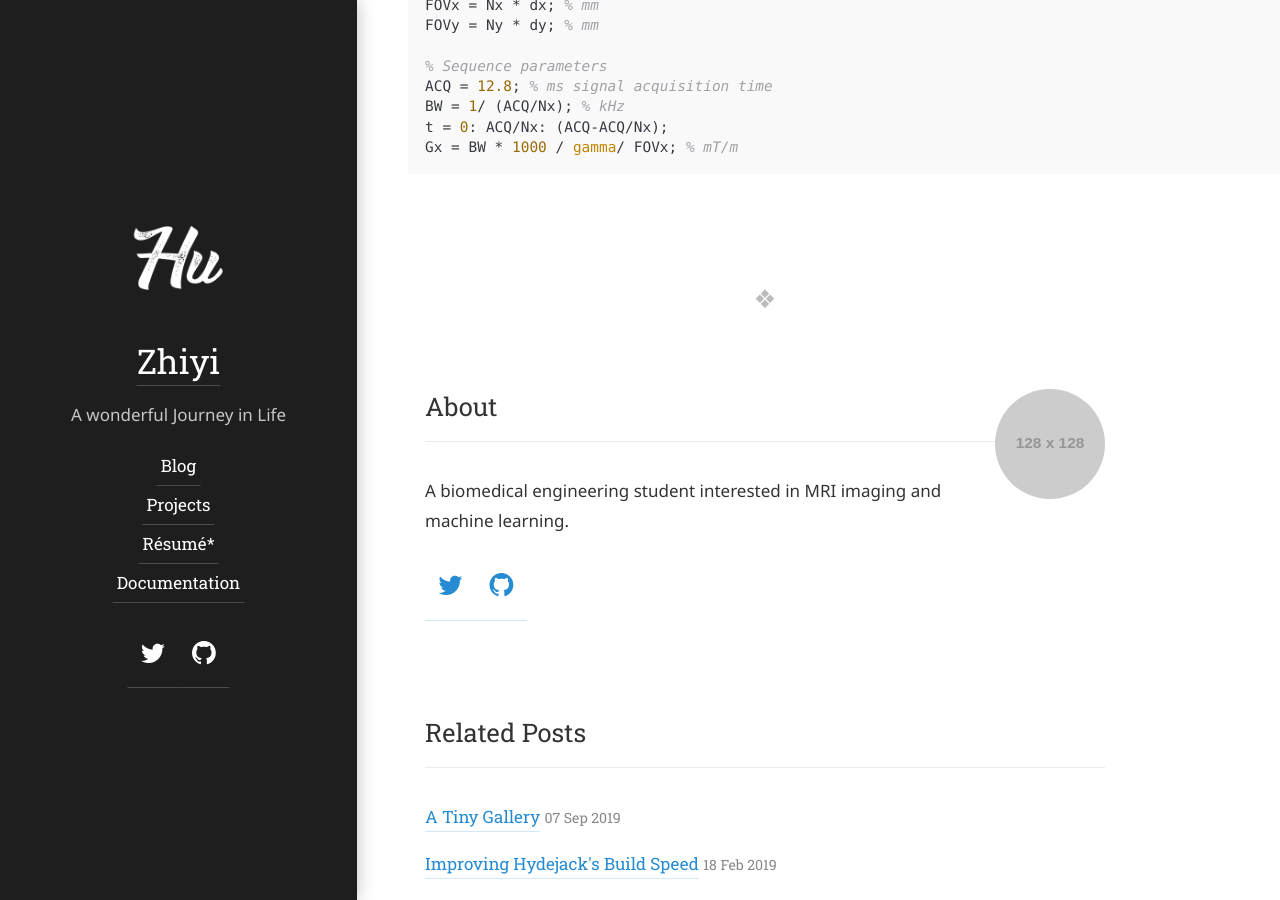
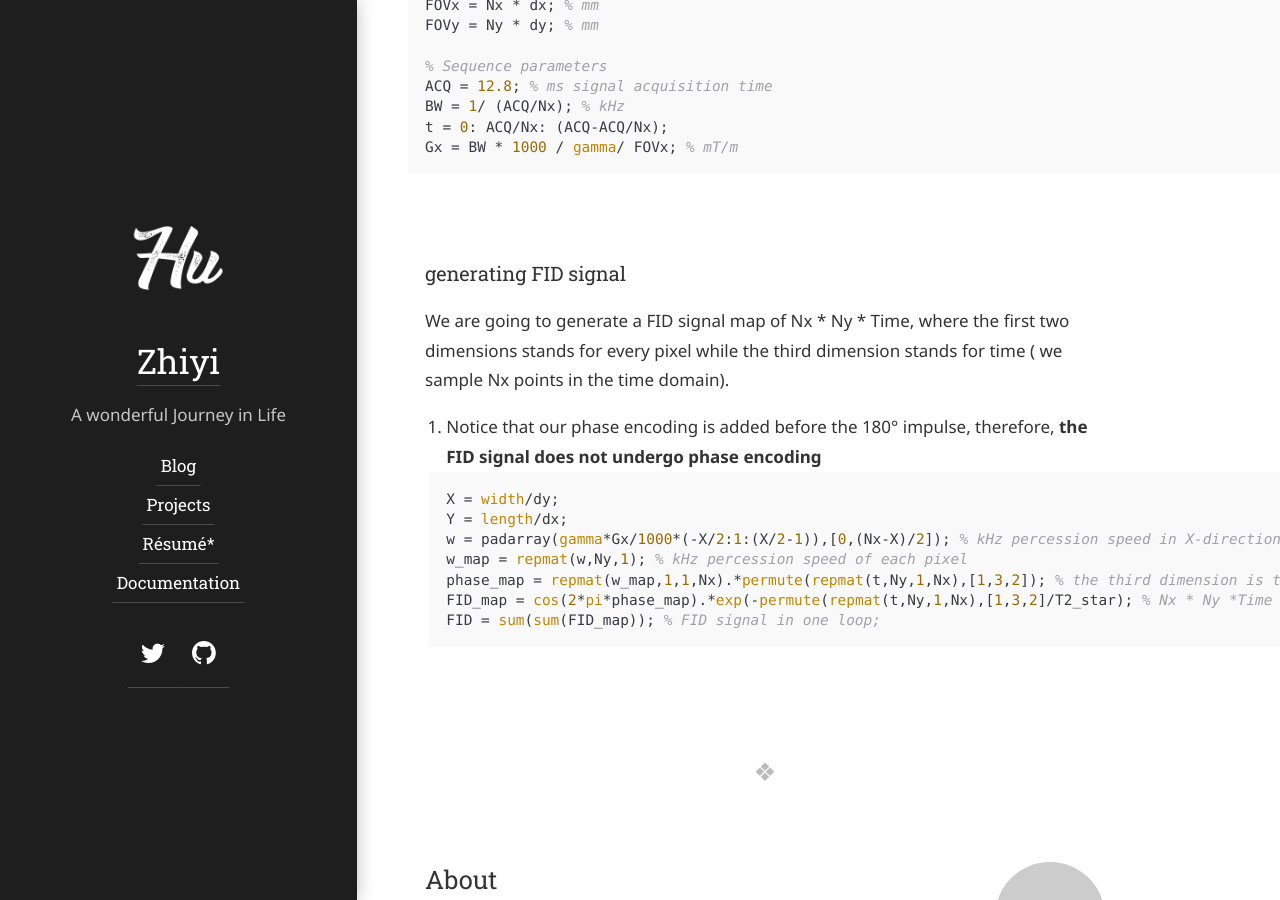
Before and after one commit to JacquelineHu/JacquelinHu.github.io, a Jekyll site: the page built from hydejack/_posts/2019-11-14-FID-noise-in-SE.md, in a window 1280 px wide and 900 px high, scrolled down 3223 px. Built offline with Jekyll 4.4.1, drawn with Linux system fonts in a browser that asks for light colours; some web fonts are replaced; our own code applies the rules of GitHub Pages for plain Markdown files.

Commit message:
Update 2019-11-14-FID-noise-in-SE.md

````diff
--- a/hydejack/_posts/2019-11-14-FID-noise-in-SE.md
+++ b/hydejack/_posts/2019-11-14-FID-noise-in-SE.md
@@ -64,3 +64,17 @@ BW = 1/ (ACQ/Nx); % kHz
 t = 0: ACQ/Nx: (ACQ-ACQ/Nx);
 Gx = BW * 1000 / gamma/ FOVx; % mT/m
 ```
+
+### generating FID signal
+We are going to generate a FID signal map of Nx * Ny * Time, where the first two dimensions stands for every pixel while the third dimension stands for time ( we sample Nx points in the time domain).
+
+1. Notice that our phase encoding is added before the 180° impulse, therefore, **the FID signal does not undergo phase encoding**
+```matlab
+X = width/dy;
+Y = length/dx;
+w = padarray(gamma*Gx/1000*(-X/2:1:(X/2-1)),[0,(Nx-X)/2]); % kHz percession speed in X-direction
+w_map = repmat(w,Ny,1); % kHz percession speed of each pixel
+phase_map = repmat(w_map,1,1,Nx).*permute(repmat(t,Ny,1,Nx),[1,3,2]); % the third dimension is the phase of each time
+FID_map = cos(2*pi*phase_map).*exp(-permute(repmat(t,Ny,1,Nx),[1,3,2]/T2_star); % Nx * Ny *Time FID map with T2* decay
+FID = sum(sum(FID_map)); % FID signal in one loop;
+```
````
